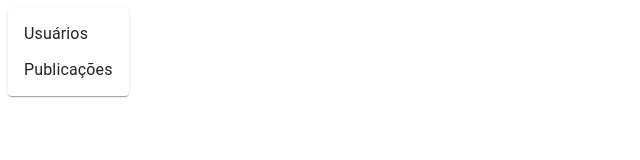
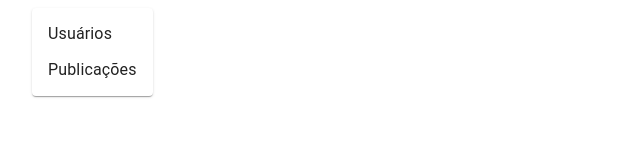
Before and after one commit to ferpavanello/users-list, a React (Create React App) app: page / in a window 1280 px wide. Shown: the top 160 px of the page, without its empty margins (0-640 px from the left). Built offline with nearby package versions, Linux system fonts and the light colour scheme.

Commit message:
Adicionado main.js para controlar os elementos no container

```diff
--- a/src/App.js
+++ b/src/App.js
@@ -1,10 +1,10 @@
 import React from "react";
-import Menu from "./components/menu/menu";
+import Main from "./main";
 
 function App() {
   return (
     <div>
-      <Menu />
+      <Main />
     </div>
   );
 }
--- /dev/null
+++ b/src/main.js
@@ -0,0 +1,13 @@
+import React from "react";
+import Container from "@material-ui/core/Container";
+import Menu from "./components/menu/menu";
+
+const Main = () => (
+  <main>
+    <Container fixed>
+      <Menu />
+    </Container>
+  </main>
+);
+
+export default Main;
```
